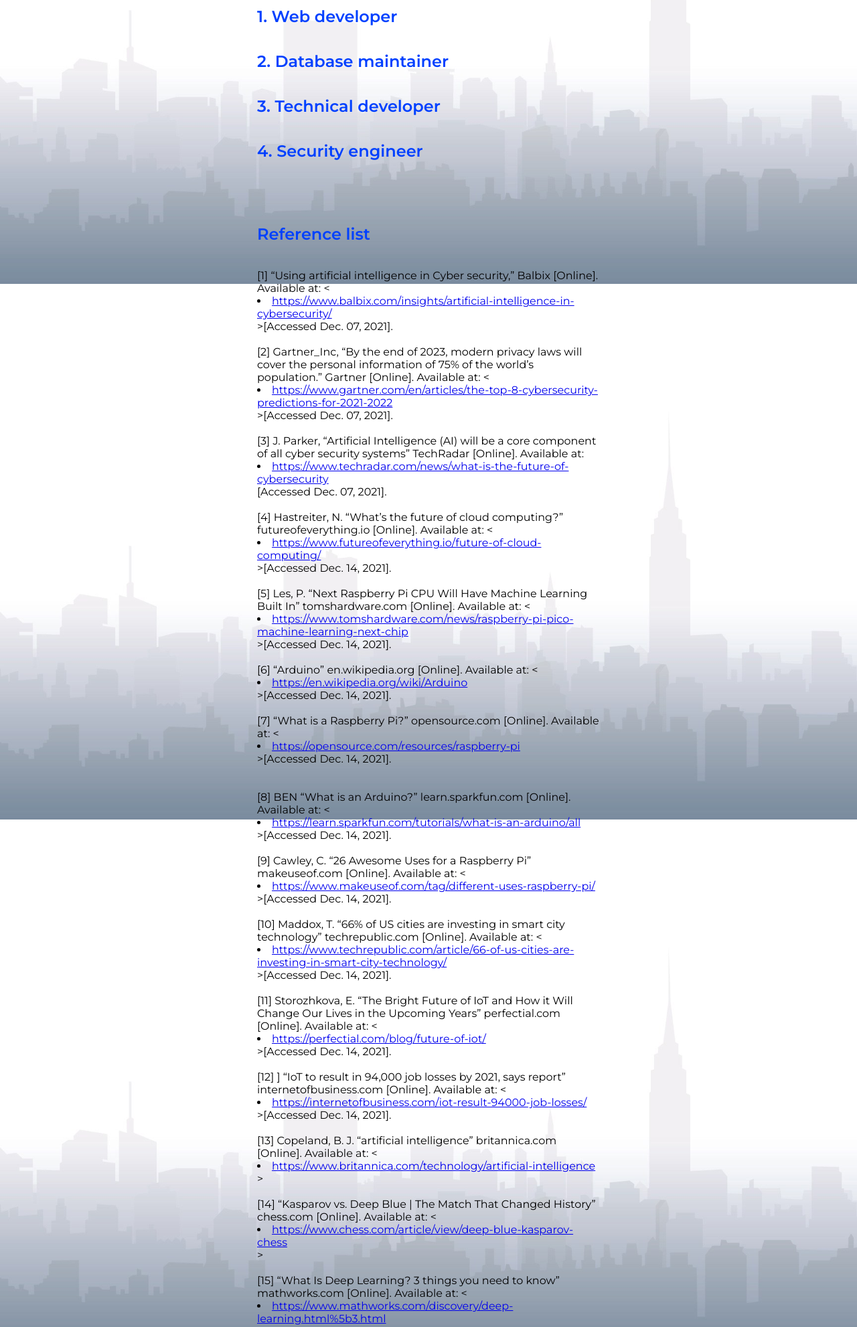
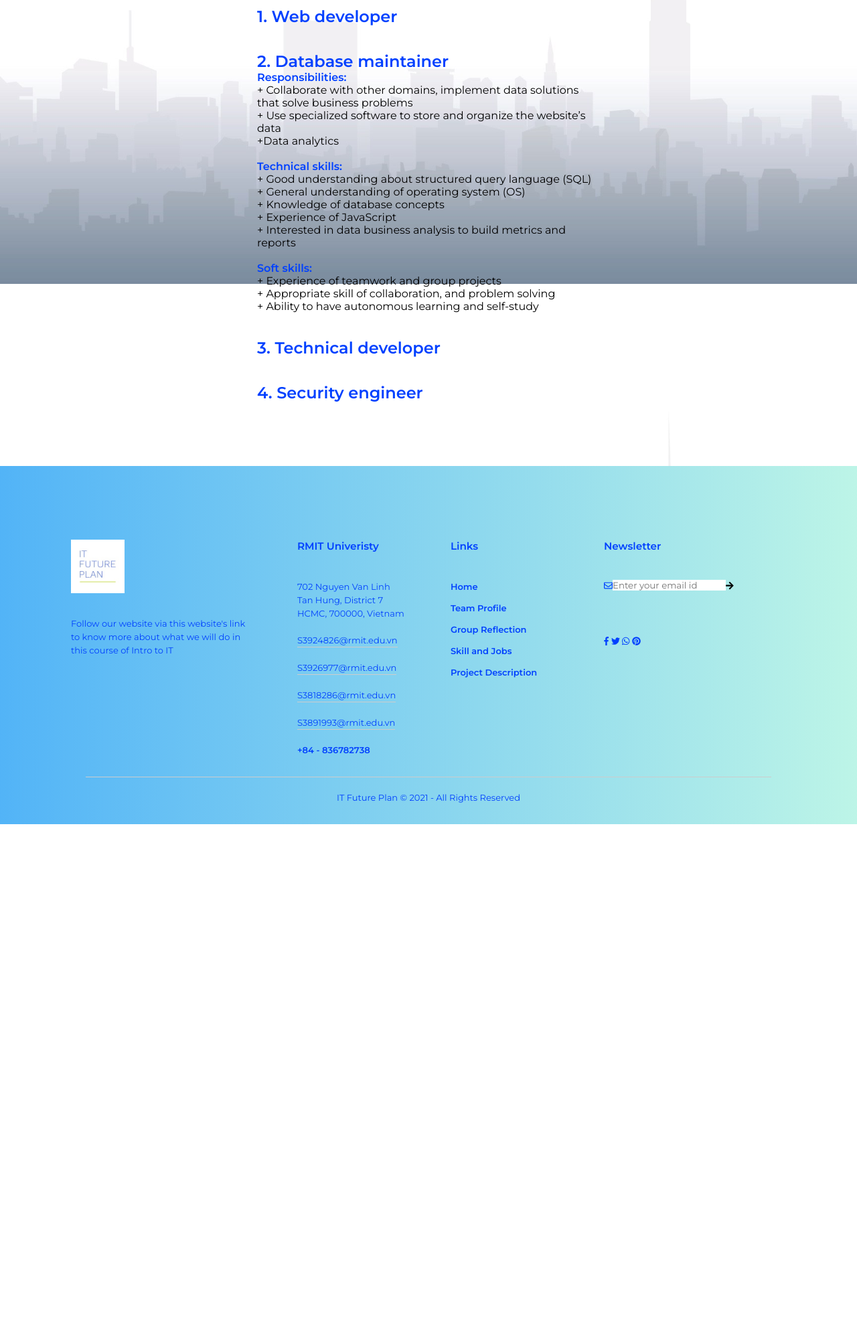
Before and after one commit to nhattran1206/A3-Our-IT-Project, a plain HTML site: page it_world.html in a window 1280 px wide. Shown: the part 376-2358 px from the top of the page at 67% size. After the commit the page ends 1607 px from the top, so only its background shows below. Drawn offline with Linux system fonts and the light colour scheme.

Commit message:
Update it_world.html

```diff
--- a/it_world.html
+++ b/it_world.html
@@ -33,46 +33,43 @@
        <p></p>
        <br><br>
        <h2>2. Database maintainer</h2>
-       <p></p>
+       <h4>Responsibilities:</h4>
+       <p>+ Collaborate with other domains, implement data solutions that solve business problems <br>
+
+
+		+ Use specialized software to store and organize the website’s data <br>
+
+		+Data analytics </p><br>
+       <h4>Technical skills:</h4>
+       <p>+ Good understanding about structured query language (SQL) <br>
+
+		+ General understanding of operating system (OS) <br>
+
+		+ Knowledge of database concepts <br>
+
+		+ Experience of JavaScript <br>
+
+		+ Interested in data business analysis to build metrics and reports </p><br>
+       <h4>Soft skills:</h4>
+       <p>+ Experience of teamwork and group projects <br>
+
+		+ Appropriate skill of collaboration, and problem solving  <br>
+
+		+ Ability to have autonomous learning and self-study
+<br>
+ </p>
        <br><br>
        <h2>3. Technical developer </h2>
        <p></p>
        <br><br>
        <h2>4. Security engineer </h2>
        <p></p>
-       <br><br>
 
-<br><br><br>
-            <h2>Reference list</h2><br><br>
-            <p>[1] “Using artificial intelligence in Cyber security,” Balbix [Online]. Available at: <<li><a href="https://www.balbix.com/insights/artificial-intelligence-in-cybersecurity/">https://www.balbix.com/insights/artificial-intelligence-in-cybersecurity/</a></li>>[Accessed Dec. 07, 2021].</p><br>
-            <p>[2] Gartner_Inc, “By the end of 2023, modern privacy laws will cover the personal information
-of 75% of the world’s population.” Gartner [Online]. Available at: <<li><a href=" https://www.gartner.com/en/articles/the-top-8-cybersecurity-predictions-for-2021-2022
-"target="_blank">https://www.gartner.com/en/articles/the-top-8-cybersecurity-predictions-for-2021-2022</a></li>>[Accessed Dec. 07, 2021].</p><br>
-            <p>[3] J. Parker, “Artificial Intelligence (AI) will be a core component of all cyber security systems”
-TechRadar [Online]. Available at: <li><a href=" https://www.techradar.com/news/what-is-the-future-of-cybersecurity">https://www.techradar.com/news/what-is-the-future-of-cybersecurity</a></li>[Accessed Dec. 07, 2021].</p><br>
-            <p>[4] Hastreiter, N. “What’s the future of cloud computing?” futureofeverything.io [Online].
-Available at: <<li><a href="https://www.futureofeverything.io/future-of-cloud-computing/">https://www.futureofeverything.io/future-of-cloud-computing/</a></li>>[Accessed Dec. 14, 2021].</p><br>
-            <p>[5] Les, P. “Next Raspberry Pi CPU Will Have Machine Learning Built In” tomshardware.com
-[Online]. Available at: <<li><a href="https://www.tomshardware.com/news/raspberry-pi-pico-machine-learning-next-chip">https://www.tomshardware.com/news/raspberry-pi-pico-machine-learning-next-chip</a></li>>[Accessed Dec. 14, 2021].</p><br>
-            <p>[6] “Arduino” en.wikipedia.org [Online]. Available at: <<li><a href="https://en.wikipedia.org/wiki/Arduino">https://en.wikipedia.org/wiki/Arduino</a></li>>[Accessed Dec. 14, 2021].</p><br>
-            <p>[7] “What is a Raspberry Pi?” opensource.com [Online]. Available at: <<li><a href="https://opensource.com/resources/raspberry-pi">https://opensource.com/resources/raspberry-pi</a></li>>[Accessed Dec. 14, 2021].</p><br></p><br>
-            <p>[8] BEN “What is an Arduino?” learn.sparkfun.com [Online]. Available at: <<li><a href="https://learn.sparkfun.com/tutorials/what-is-an-arduino/all">https://learn.sparkfun.com/tutorials/what-is-an-arduino/all</a></li>>[Accessed Dec. 14, 2021].</p><br>
-            <p>[9] Cawley, C. “26 Awesome Uses for a Raspberry Pi” makeuseof.com [Online]. Available at: <<li><a href="https://www.makeuseof.com/tag/different-uses-raspberry-pi/">https://www.makeuseof.com/tag/different-uses-raspberry-pi/</a></li>>[Accessed Dec. 14, 2021].</p><br>
-            <p>[10] Maddox, T. “66% of US cities are investing in smart city technology” techrepublic.com
-[Online]. Available at: <<li><a href="https://www.techrepublic.com/article/66-of-us-cities-are-investing-in-smart-city-technology/">https://www.techrepublic.com/article/66-of-us-cities-are-investing-in-smart-city-technology/</a></li>>[Accessed Dec. 14, 2021].</p><br>
-            <p>[11] Storozhkova, E. “The Bright Future of IoT and How it Will Change Our Lives in the
-Upcoming Years” perfectial.com [Online]. Available at: <<li><a href="https://perfectial.com/blog/future-of-iot/">https://perfectial.com/blog/future-of-iot/</a></li>>[Accessed Dec. 14, 2021].</p><br>
-            <p>[12] ] “IoT to result in 94,000 job losses by 2021, says report” internetofbusiness.com [Online].
-Available at: <<li><a href="https://internetofbusiness.com/iot-result-94000-job-losses/">https://internetofbusiness.com/iot-result-94000-job-losses/</a></li>>[Accessed Dec. 14, 2021].</p><br>
-            <p>[13] Copeland, B. J. “artificial intelligence” britannica.com [Online]. Available at: <<li><a href="https://www.britannica.com/technology/artificial-intelligence">https://www.britannica.com/technology/artificial-intelligence</a></li>></p><br>
-            <p>[14] “Kasparov vs. Deep Blue | The Match That Changed History” chess.com [Online]. Available
-at: <<li><a href="https://www.chess.com/article/view/deep-blue-kasparov-chess">https://www.chess.com/article/view/deep-blue-kasparov-chess</a></li>></p><br>
-            <p>[15] “What Is Deep Learning? 3 things you need to know” mathworks.com [Online]. Available at: <<li><a href="https://www.mathworks.com/discovery/deep-learning.html%5b3.html">https://www.mathworks.com/discovery/deep-learning.html%5b3.html</a></li>>
-</p><br>
-            <p>[16] “What is supply chain management?” ibm.com [Online]. Available at: <<li><a href="https://www.ibm.com/topics/supply-chain-management">https://www.ibm.com/topics/supply-chain-management</a></li>></p><br>
-            <p>[17] Amisha et el “ Overview of artificial intelligence in medicine” ncbi.nlm.nih.gov [Online].
-Available at: <<li><a href="https://www.ncbi.nlm.nih.gov/pmc/articles/PMC6691444/">https://www.ncbi.nlm.nih.gov/pmc/articles/PMC6691444/</a></li>></p>
-            <br><br><br><br><br><br>
+            <br><br><br><br+ Collaborate with other domains, implement data solutions that solve business problems
+
+		+ Use specialized software to store and organize the website’s data
+
+		+Data analytics ><br><br>
      </div>
     </section>
     <footer>
```
